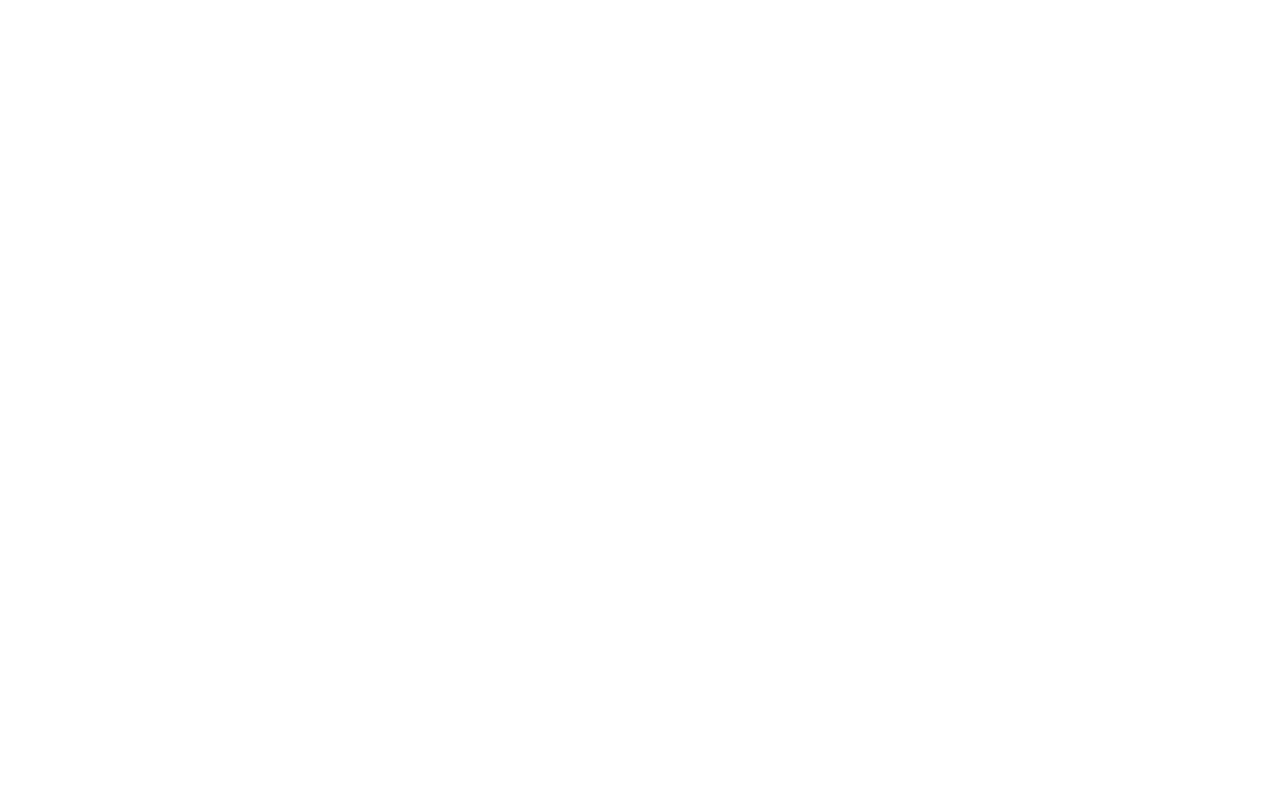
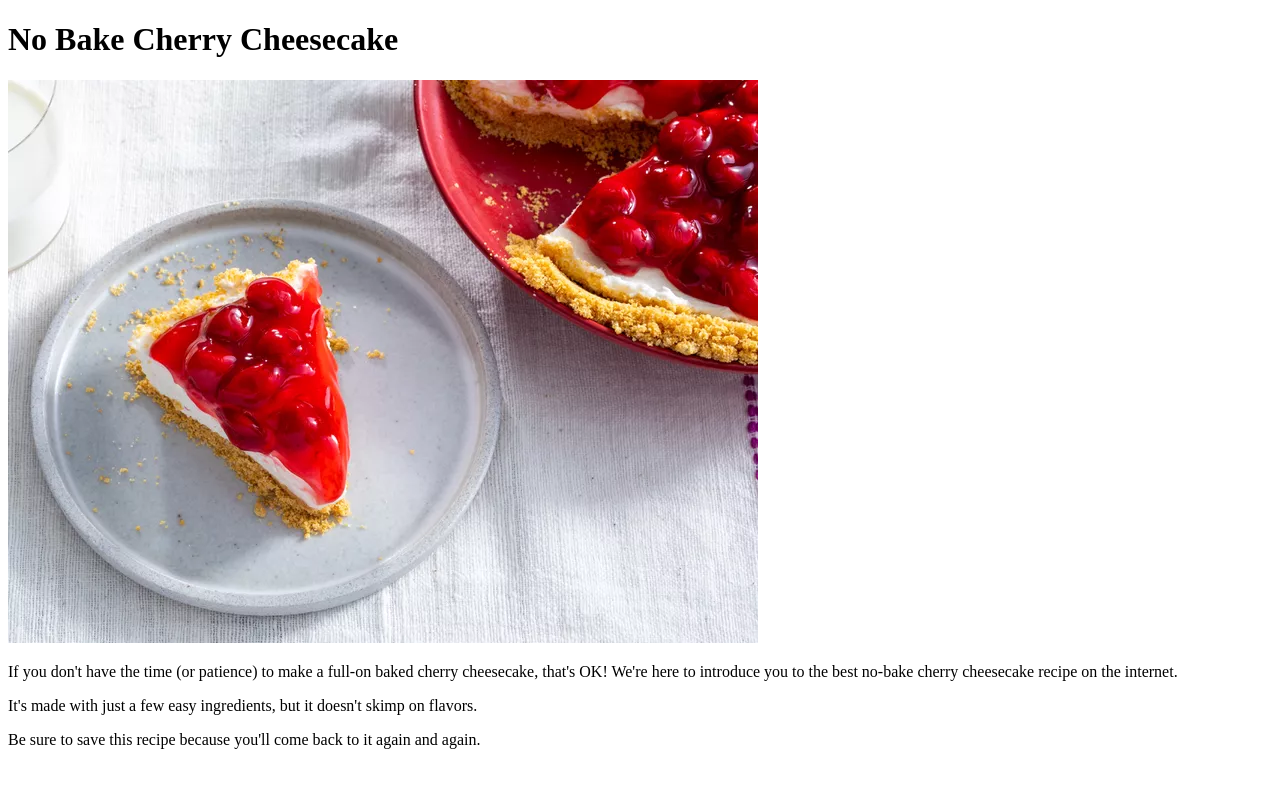
Before and after one commit to anondude2/odin-recipes, a plain HTML site: page recipes/no-bake-cherry-cheesecake.html in a window 1280 px wide. Drawn offline with Linux system fonts and the light colour scheme.

Commit message:
Add heading and description of the cheesecake recipe

```diff
--- a/recipes/no-bake-cherry-cheesecake.html
+++ b/recipes/no-bake-cherry-cheesecake.html
@@ -5,6 +5,12 @@
         <title>No Bake Cherry Cheesecake</title>
     </head>
     <body>
+        <h1>No Bake Cherry Cheesecake</h1>
 
+        <img src="img/no-bake-cherry-cheesecake.png">
+
+        <p>If you don't have the time (or patience) to make a full-on baked cherry cheesecake, that's OK! We're here to introduce you to the best no-bake cherry cheesecake recipe on the internet.</p>
+        <p>It's made with just a few easy ingredients, but it doesn't skimp on flavors.</p>
+        <p>Be sure to save this recipe because you'll come back to it again and again.</p>
     </body>
 </html>
```
